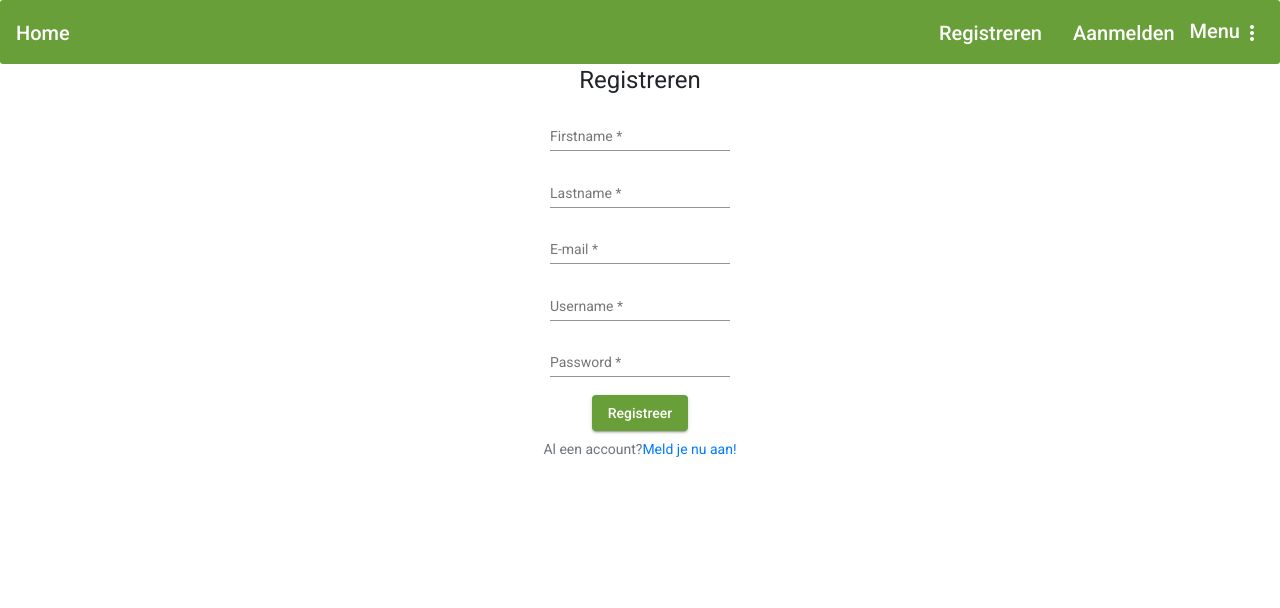
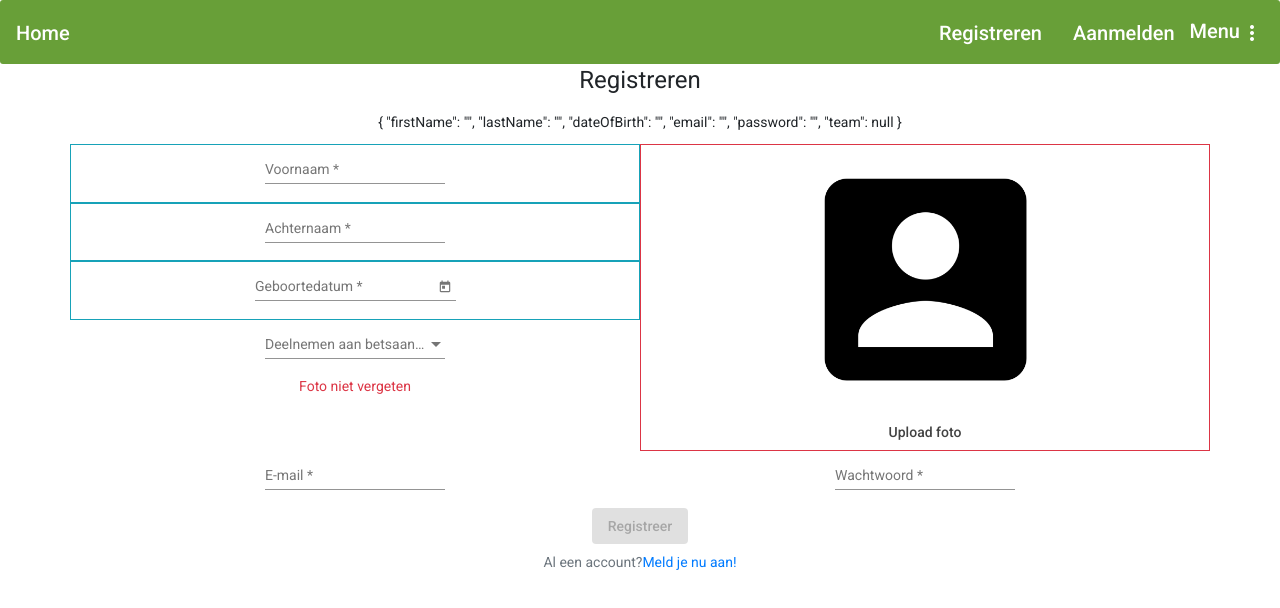
Before and after one commit to kevinhugens/Project-NewYork-FrontEnd, an Angular app: page /registreren in a window 1280 px wide. Shown: the top 608 px of the page. Built offline with nearby package versions, Linux system fonts and the light colour scheme.

Commit message:
Login working

```diff
--- a/src/app/app.module.ts
+++ b/src/app/app.module.ts
@@ -14,6 +14,10 @@ import { HomeModule } from './home/home.module';
 import { SecurityModule } from './security/security.module';
 import { NavbarComponent } from './navbar/navbar.component';
 
+import { HttpClientModule } from '@angular/common/http';
+import { HTTP_INTERCEPTORS } from '@angular/common/http';
+import { SecurityInterceptor } from './security/security.interceptor';
+
 
 @NgModule({
   declarations: [
@@ -28,9 +32,15 @@ import { NavbarComponent } from './navbar/navbar.component';
     SharedModule,
     HomeModule,
     FlexLayoutModule,
-    SecurityModule
+    SecurityModule,
+    HttpClientModule
   ],
-  providers: [],
+  providers: [
+    {
+    provide: HTTP_INTERCEPTORS,
+    useClass: SecurityInterceptor,
+    multi: true
+  },],
   bootstrap: [AppComponent]
 })
 export class AppModule { }
--- a/src/app/security/login/login.component.html
+++ b/src/app/security/login/login.component.html
@@ -1,23 +1,23 @@
     <div class="row">
       <div class="col-12 text-center">
         <h1>Aanmelden</h1>
-        <!-- <p>User: {{userLogin|json}}</p> -->
+        <p>User: {{userLogin|json}}</p>
       </div>
     </div>
 
     <form #loginForm="ngForm" (ngSubmit)="onSubmit()" class="row text-center mt-3 mt-md-5">
 
-      <!-- Username -->
+      <!-- Email -->
       <div class="col-10 offset-1">
         <mat-form-field>
-          <input matInput placeholder="Username" type="text" required minlength="2" />
+          <input matInput placeholder="E-mail" type="email" required name="email" [(ngModel)]="userLogin.email" />
         </mat-form-field>
       </div>
 
       <!-- Password -->
       <div class="col-10 offset-1">
         <mat-form-field>
-           <input matInput placeholder="Password" type="password" required name=""  /> <!--[(ngModel)]="" -->
+           <input matInput placeholder="Wachtwoord" type="password" required name="password" [(ngModel)]="userLogin.password"/>
         </mat-form-field>
       </div>
 
--- a/src/app/security/login/login.component.ts
+++ b/src/app/security/login/login.component.ts
@@ -1,4 +1,8 @@
 import { Component, OnInit } from '@angular/core';
+import { MatSnackBar } from '@angular/material/snack-bar';
+import { Router } from '@angular/router';
+import { UserLogin } from '../../shared/models/user-login.model';
+import { AuthenticateService } from '../services/authenticate.service';
 
 @Component({
   selector: 'app-login',
@@ -9,13 +13,30 @@ export class LoginComponent implements OnInit {
 
   submitted = false;
 
-  constructor() { }
+  userLogin = new UserLogin('', '');
+
+  constructor(private _authenticateService: AuthenticateService, private router: Router, private snackBar: MatSnackBar) { }
 
   ngOnInit(): void {
   }
 
   onSubmit(){
-    console.log("User wants to login");
+    console.log("User wants to login:", this.userLogin);
+
+    this._authenticateService.authenticate(this.userLogin).subscribe(
+      result => {
+        console.log("Result:", result);
+        console.log("Token is:", result.token);
+        if (result.token) {
+          // Save in localStorage before setting the user as logged in!
+          localStorage.setItem("token", result.token);
+          this._authenticateService.isLoggedin.next(result.token ? true : false);
+          this.router.navigate(['']);
+          this.snackBar.open("Welkom " + result.firstName + " " + result.lastName + "!", "", { duration: 5000 });
+        }
+      },
+
+    )
   }
 
 }
--- a/src/app/security/services/authenticate.service.ts
+++ b/src/app/security/services/authenticate.service.ts
@@ -1,9 +1,38 @@
 import { Injectable } from '@angular/core';
+import { HttpClient, HttpHeaders } from '@angular/common/http';
+import { User } from '../../shared/models/user.model';
+import { Observable, BehaviorSubject } from 'rxjs';
+import { UserLogin } from '../../shared/models/user-login.model';
 
 @Injectable({
   providedIn: 'root'
 })
 export class AuthenticateService {
 
-  constructor() { }
+  isLoggedin = new BehaviorSubject(false);
+
+  isLoggedIn() {
+    if (localStorage.getItem("token")) {
+      return true;
+    } else {
+      return false;
+    }
+  }
+
+  user = new BehaviorSubject(String);
+
+  // ifUser() {
+  //   if (localStorage.getItem("userRole")) {
+  //     return localStorage.getItem("userRole");
+  //   } else {
+  //     return false;
+  //   }
+  // }
+
+  constructor(private _httpClient: HttpClient) { }
+
+  authenticate(userLogin: UserLogin): Observable<User> {
+    return this._httpClient.post<User>("https://localhost:44300/api/User/authenticate", userLogin);
+  }
+
 }
--- a/src/app/security/signup/signup.component.html
+++ b/src/app/security/signup/signup.component.html
@@ -1,51 +1,95 @@
 <div class="row">
   <div class="col-12 text-center">
     <h1>Registreren</h1>
-    <!-- <p>User: {{newUser|json}}</p> -->
+    <!-- <p>User: {{user|json}}</p> -->
+    <p>{{ signupForm.value | json}}</p>
+
   </div>
 </div>
 
-<form #signupForm="ngForm" (ngSubmit)="onSubmit()" class="row text-center">
+<!-- #signupForm="ngForm" -->
+<form [formGroup]="signupForm" (ngSubmit)="onSubmit()" class="row text-center">
 
+  <div class="col-6">
+    <div class="row">
       <!-- First name -->
-  <div class="col-10 offset-1">
+      <div class="col-12 border border-info">
         <mat-form-field>
-      <input matInput placeholder="Firstname" type="text" required minlength="2" name="firstName" />
-      <!--[(ngModel)]="" -->
+          <input matInput placeholder="Voornaam" type="text" required minlength="2" name="firstName"
+            formControlName="firstName" />
+
         </mat-form-field>
       </div>
 
       <!-- Last name -->
-  <div class="col-10 offset-1">
+      <div class="col-12 border border-info">
         <mat-form-field>
-      <input matInput placeholder="Lastname" type="text" required minlength="2" name="lastName" />
+          <input matInput placeholder="Achternaam" type="text" required minlength="2" name="lastName"
+            formControlName="lastName" />
         </mat-form-field>
       </div>
 
-  <!-- E-mail -->
-  <div class="col-10 offset-1">
-    <mat-form-field>
-      <input matInput placeholder="E-mail" type="email" required minlength="2" name="email" />
+      <!-- DateOfBirth -->
+      <div class="col-12 border border-info">
+        <mat-form-field color="primary">
+          <mat-label>Geboortedatum</mat-label>
+          <input matInput [matDatepicker]="picker" [min]="minDate" [max]="maxDate" required
+            formControlName="dateOfBirth">
+          <mat-datepicker-toggle matSuffix [for]="picker"></mat-datepicker-toggle>
+          <mat-datepicker #picker></mat-datepicker>
         </mat-form-field>
       </div>
 
-  <!-- Username -->
+
+
+
+
       <div class="col-10 offset-1">
         <mat-form-field>
-      <input matInput placeholder="Username" type="text" required minlength="2" name="username" />
+          <mat-label>Deelnemen aan betsaand team</mat-label>
+          <mat-select formControlName="team">
+            <mat-option value="0">Nieuw team aanmaken/geen team</mat-option>
+            <!-- <mat-option *ngFor="let team of teams" [value]="teams.teamID">{{team.name}}</mat-option> -->
+          </mat-select>
+        </mat-form-field>
+      </div>
+
+      <div class="col-10 offset-1">
+        <p class="text-danger">Foto niet vergeten</p>
+        <!-- <p>{{maxDate}} {{minDate}}</p> -->
+      </div>
+    </div>
+  </div>
+
+  <div class="col-6">
+    <div class="row text-center">
+      <div class="col-12 border border-danger">
+          <img src="../../../assets/account_image.png" class="img-fluid w-50" alt="profiel afbeelding"> <br>
+          <button mat-button color="accent">Upload foto</button>
+      </div>
+    </div>
+  </div>
+
+  <!-- E-mail -->
+  <div class="col-6">
+    <mat-form-field>
+      <input matInput placeholder="E-mail" type="email" required minlength="2" name="email" formControlName="email" />
     </mat-form-field>
   </div>
 
   <!-- Password -->
-  <div class="col-10 offset-1">
+  <div class="col-6">
     <mat-form-field>
-      <input matInput placeholder="Password" type="password" required name="password" #passwordcontrol/>
+      <input matInput placeholder="Wachtwoord" type="password" required name="password" #passwordcontrol
+        formControlName="password" />
     </mat-form-field>
   </div>
 
+
   <!-- Submit -->
   <div class="col-10 offset-1">
-    <button mat-raised-button color="primary" type="submit" [disabled]="!signupForm.form.valid || submitted">Registreer</button>
+    <button mat-raised-button color="primary" type="submit"
+      [disabled]="!signupForm.valid || submitted">Registreer</button>
     <div class="text-muted mt-2">Al een account?<a [routerLink]="['/aanmelden']">Meld je nu aan!</a></div>
   </div>
 
--- a/src/app/security/signup/signup.component.scss
+++ b/src/app/security/signup/signup.component.scss
@@ -0,0 +1,3 @@
+.mat-icon {
+    font-size: 50px;
+  }
--- a/src/app/security/signup/signup.component.ts
+++ b/src/app/security/signup/signup.component.ts
@@ -1,4 +1,6 @@
 import { Component, OnInit } from '@angular/core';
+import { FormBuilder, Validators } from '@angular/forms';
+import { User } from '../../shared/models/user.model';
 
 @Component({
   selector: 'app-signup',
@@ -9,13 +11,32 @@ export class SignupComponent implements OnInit {
 
   submitted = false;
 
-  constructor() { }
+  dateOfBirth = new Date();
+  maxDate = new Date();
+  maxdate = this.maxDate.setFullYear(this.maxDate.getFullYear() - 5); // User must be min 5 years old
+  minDate = new Date();
+  mindate = this.minDate.setFullYear(this.minDate.getFullYear() - 100); // User can be max 100 years old
+
+  // user: User = new User(0, '', '', '', '', null, this.dateOfBirth, '', null, 'User');
+
+  signupForm = this.fb.group({
+    firstName: ['', [Validators.required, Validators.minLength(2)]],
+    lastName: ['', [Validators.required,Validators.minLength(2)]],
+    dateOfBirth: ['', [Validators.required,Validators.minLength(2)]],
+    email: ['', [Validators.required, Validators.minLength(2)]],
+    password: ['', [Validators.required,Validators.minLength(2)]],
+    team: [],
+  });
+
+  constructor(private fb: FormBuilder) { }
 
   ngOnInit(): void {
   }
 
   onSubmit(){
     console.log("User want's to create an account");
+    console.log(this.signupForm.value);
+
   }
 
 }
--- /dev/null
+++ b/src/app/shared/models/user-login.model.ts
@@ -0,0 +1,5 @@
+export class UserLogin {
+    constructor(public email: string, public password: string) {
+
+    }
+}
```
Also changed, not shown: src/app/shared/shared.module.ts (+6 -2 lines), src/assets/account_image.png (added), 1 other file (tests, documents, lock files or other folders). Lines whose indentation alone changed are shown as unchanged.
